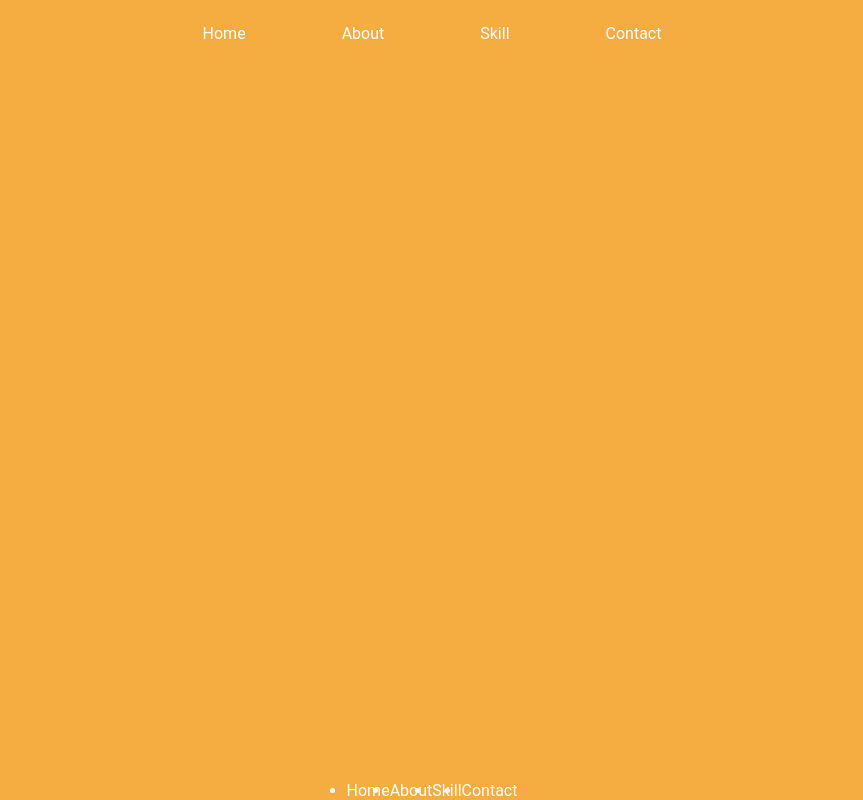
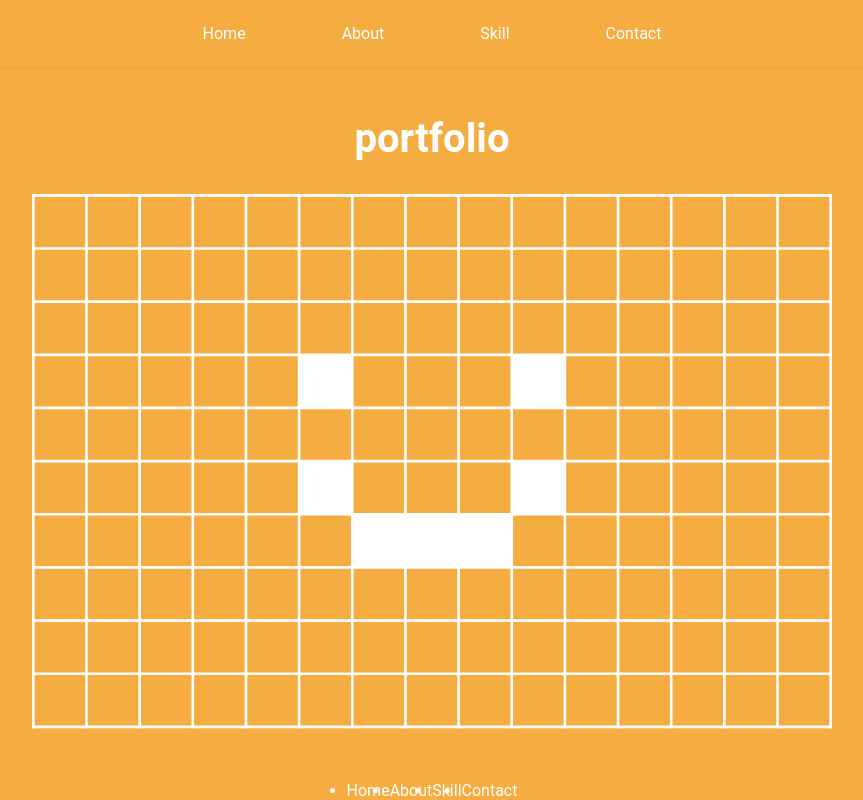
Before and after one commit to nok181701/portfolio-nok, a Next.js app: page / in a window 1280 px wide. Shown: the whole page, without its empty margins (208-1071 px from the left). Built offline with nearby package versions, Linux system fonts and the light colour scheme.

Commit message:
✨ ファーストビュー追加

```diff
--- a/src/components/Header/Header.module.scss
+++ b/src/components/Header/Header.module.scss
@@ -1,7 +1,7 @@
 .description {
   z-index: 2;
   width: 100%;
-
+  box-shadow: 0 1.9px 2.5px rgba(0, 0, 0, 0.057);
   a {
     gap: 0.5rem;
   }
--- /dev/null
+++ b/src/components/Main/Animation/Animation.module.scss
@@ -0,0 +1,19 @@
+.background-container {
+  width: 100%;
+  height: 100%;
+  --background-start-rgb: 245, 173, 66;
+  color: rgb(255, 255, 255);
+  display: flex;
+  justify-content: center;
+  align-items: center;
+}
+
+.container {
+  max-width: 1400px;
+  width: 100vw;
+  height: auto;
+  margin: 0 auto;
+  @media (max-width: 700px) {
+    max-width: 300px;
+  }
+}
--- /dev/null
+++ b/src/components/Main/Animation/index.tsx
@@ -0,0 +1,108 @@
+import * as React from "react";
+import {
+  useTrail,
+  useChain,
+  useSprings,
+  animated,
+  useSpringRef,
+} from "@react-spring/web";
+import styles from "./Animation.module.scss";
+
+const COORDS = [
+  [50, 30],
+  [90, 30],
+  [50, 50],
+  [60, 60],
+  [70, 60],
+  [80, 60],
+  [90, 50],
+];
+const STROKE_WIDTH = 0.5;
+
+const OFFSET = STROKE_WIDTH / 2;
+
+const MAX_WIDTH = 150 + OFFSET * 2;
+const MAX_HEIGHT = 100 + OFFSET * 2;
+
+export function Animation() {
+  const gridApi = useSpringRef();
+
+  const gridSprings = useTrail(16, {
+    ref: gridApi,
+    from: {
+      x2: 0,
+      y2: 0,
+    },
+    to: {
+      x2: MAX_WIDTH,
+      y2: MAX_HEIGHT,
+    },
+  });
+
+  const boxApi = useSpringRef();
+
+  const [boxSprings] = useSprings(7, (i) => ({
+    ref: boxApi,
+    from: {
+      scale: 0,
+    },
+    to: {
+      scale: 1,
+    },
+    delay: i * 200,
+    config: {
+      mass: 2,
+      tension: 220,
+    },
+  }));
+
+  useChain([gridApi, boxApi], [0, 1], 1500);
+
+  return (
+    <div className={styles["background-container"]}>
+      <div className={styles.container}>
+        <svg viewBox={`0 0 ${MAX_WIDTH} ${MAX_HEIGHT}`}>
+          <g>
+            {gridSprings.map(({ x2 }, index) => (
+              <animated.line
+                x1={0}
+                y1={index * 10 + OFFSET}
+                x2={x2}
+                y2={index * 10 + OFFSET}
+                key={index}
+                strokeWidth={STROKE_WIDTH}
+                stroke="currentColor"
+              />
+            ))}
+            {gridSprings.map(({ y2 }, index) => (
+              <animated.line
+                x1={index * 10 + OFFSET}
+                y1={0}
+                x2={index * 10 + OFFSET}
+                y2={y2}
+                key={index}
+                strokeWidth={STROKE_WIDTH}
+                stroke="currentColor"
+              />
+            ))}
+          </g>
+          {boxSprings.map(({ scale }, index) => (
+            <animated.rect
+              key={index}
+              width={10}
+              height={10}
+              fill="currentColor"
+              style={{
+                transformOrigin: `${5 + OFFSET * 2}px ${5 + OFFSET * 2}px`,
+                transform: `translate(${COORDS[index][0] + OFFSET}px, ${
+                  COORDS[index][1] + OFFSET
+                }px)`,
+                scale,
+              }}
+            />
+          ))}
+        </svg>
+      </div>
+    </div>
+  );
+}
--- a/src/components/Main/Main.module.scss
+++ b/src/components/Main/Main.module.scss
@@ -1,88 +1,8 @@
-.center {
-  display: flex;
-  justify-content: center;
-  align-items: center;
-  position: relative;
-  padding: 4rem 0;
+.main {
+  width: 100vh;
 }
-
-.center::before,
-.center::after {
-  content: "";
-  left: 50%;
-  position: absolute;
-  filter: blur(45px);
-  transform: translateZ(0);
+.title {
+  text-align: center;
+  margin-bottom: 2rem;
+  font-size: 2.5rem;
 }
-
-.logo,
-.thirteen {
-  position: relative;
-}
-
-.thirteen {
-  display: flex;
-  justify-content: center;
-  align-items: center;
-  width: 75px;
-  height: 75px;
-  padding: 25px 10px;
-  margin-left: 16px;
-  transform: translateZ(0);
-  border-radius: var(--border-radius);
-  overflow: hidden;
-  box-shadow: 0px 2px 8px -1px #0000001a;
-}
-
-.thirteen::before,
-.thirteen::after {
-  content: "";
-  position: absolute;
-  z-index: -1;
-}
-
-/* Conic Gradient Animation */
-.thirteen::before {
-  animation: 6s rotate linear infinite;
-  width: 200%;
-  height: 200%;
-  background: var(--tile-border);
-}
-
-/* Inner Square */
-.thirteen::after {
-  inset: 0;
-  padding: 1px;
-  border-radius: var(--border-radius);
-  background: linear-gradient(
-    to bottom right,
-    rgba(var(--tile-start-rgb), 1),
-    rgba(var(--tile-end-rgb), 1)
-  );
-  background-clip: content-box;
-}
-
-@media (prefers-reduced-motion) {
-  .thirteen::before {
-    animation: none;
-  }
-}
-
-/* Mobile */
-@media (max-width: 700px) {
-  .center {
-    padding: 8rem 0 6rem;
-  }
-
-  .center::before {
-    transform: none;
-    height: 300px;
-  }
-}
-
-@media (prefers-color-scheme: dark) {
-  .logo,
-  .thirteen img {
-    filter: invert(1) drop-shadow(0 0 0.3rem #ffffff70);
-  }
-}
--- a/src/components/Main/index.tsx
+++ b/src/components/Main/index.tsx
@@ -1,8 +1,16 @@
 import styles from "src/components/Main/Main.module.scss";
 import { Inter } from "next/font/google";
+import { Animation } from "./Animation";
 
 const inter = Inter({ subsets: ["latin"] });
 
 export function Main() {
-  return <div className={styles.center}></div>;
+  return (
+    <>
+      <div className={styles.main}>
+        <h1 className={styles.title}>portfolio</h1>
+        <Animation />
+      </div>
+    </>
+  );
 }
```
Also changed, not shown: package.json (+13 -0 lines), 1 other file (tests, documents, lock files or other folders).
